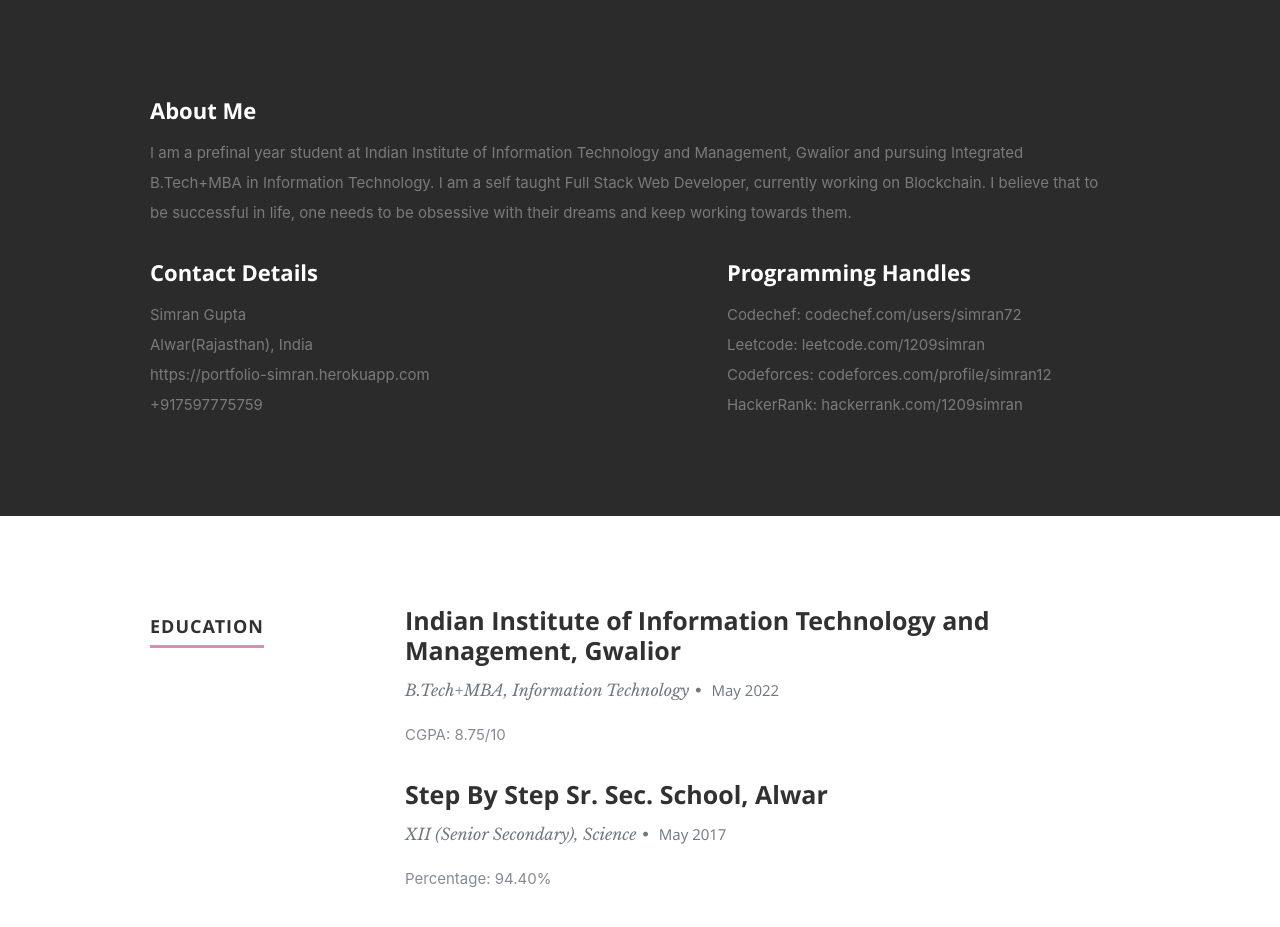
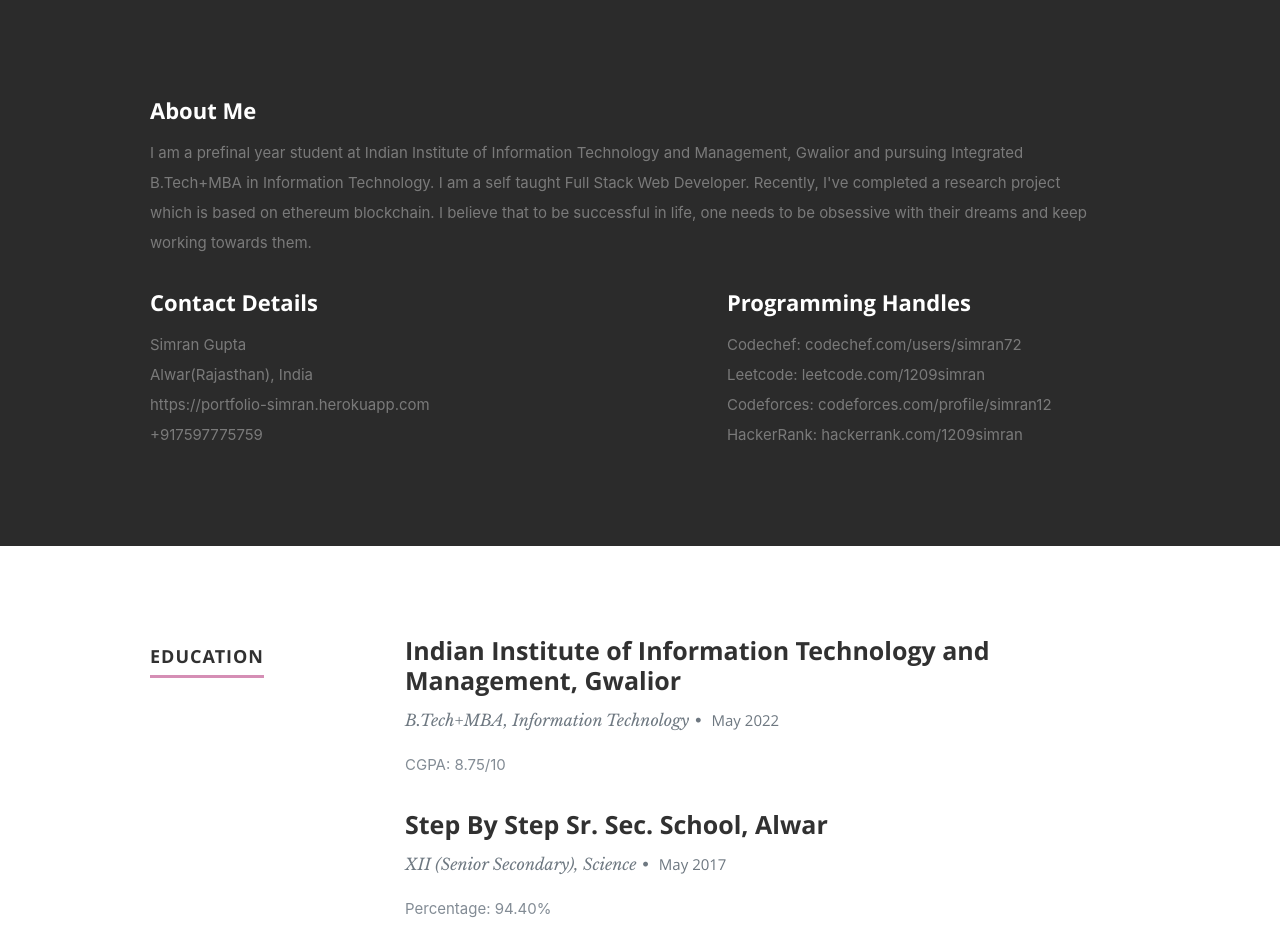
Before and after one commit to 1209simran/portfolio-website, a React (Create React App) app: page / in a window 1280 px wide. Shown: the part 800-1727 px from the top of the page. Built offline with nearby package versions, Linux system fonts and the light colour scheme; a web font is replaced by a local one.

Commit message:
Updated Bio

```diff
--- a/src/resumeData.js
+++ b/src/resumeData.js
@@ -24,7 +24,7 @@ let resumeData = {
     },
   ],
   aboutme:
-    'I am a prefinal year student at Indian Institute of Information Technology and Management, Gwalior and pursuing Integrated B.Tech+MBA in Information Technology. I am a self taught Full Stack Web Developer, currently working on Blockchain. I believe that to be successful in life, one needs to be obsessive with their dreams and keep working towards them.',
+    "I am a prefinal year student at Indian Institute of Information Technology and Management, Gwalior and pursuing Integrated B.Tech+MBA in Information Technology. I am a self taught Full Stack Web Developer. Recently, I've completed a research project which is based on ethereum blockchain. I believe that to be successful in life, one needs to be obsessive with their dreams and keep working towards them.",
   address: 'Alwar(Rajasthan), India',
   website: 'https://portfolio-simran.herokuapp.com',
   Phone: '+917597775759',
```
